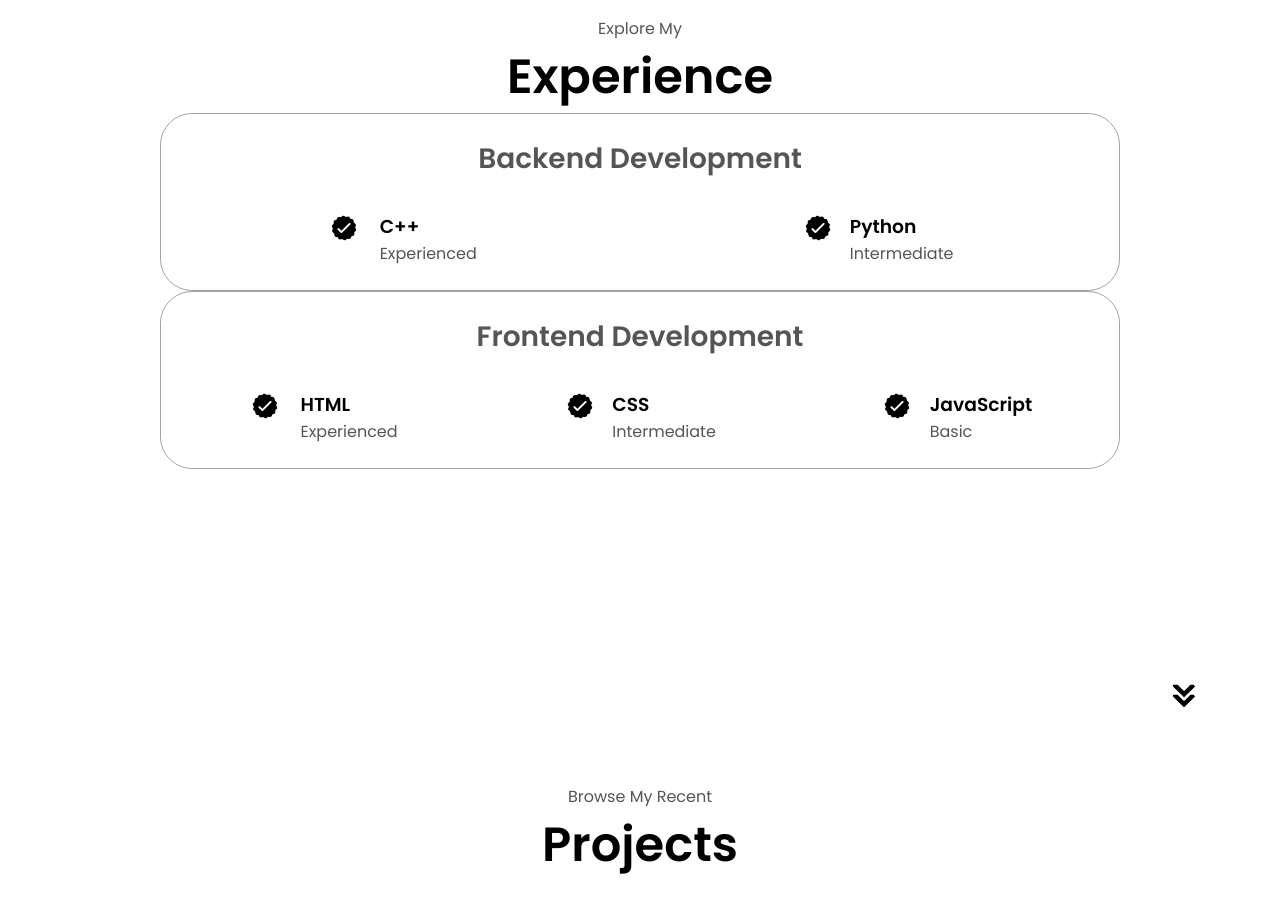
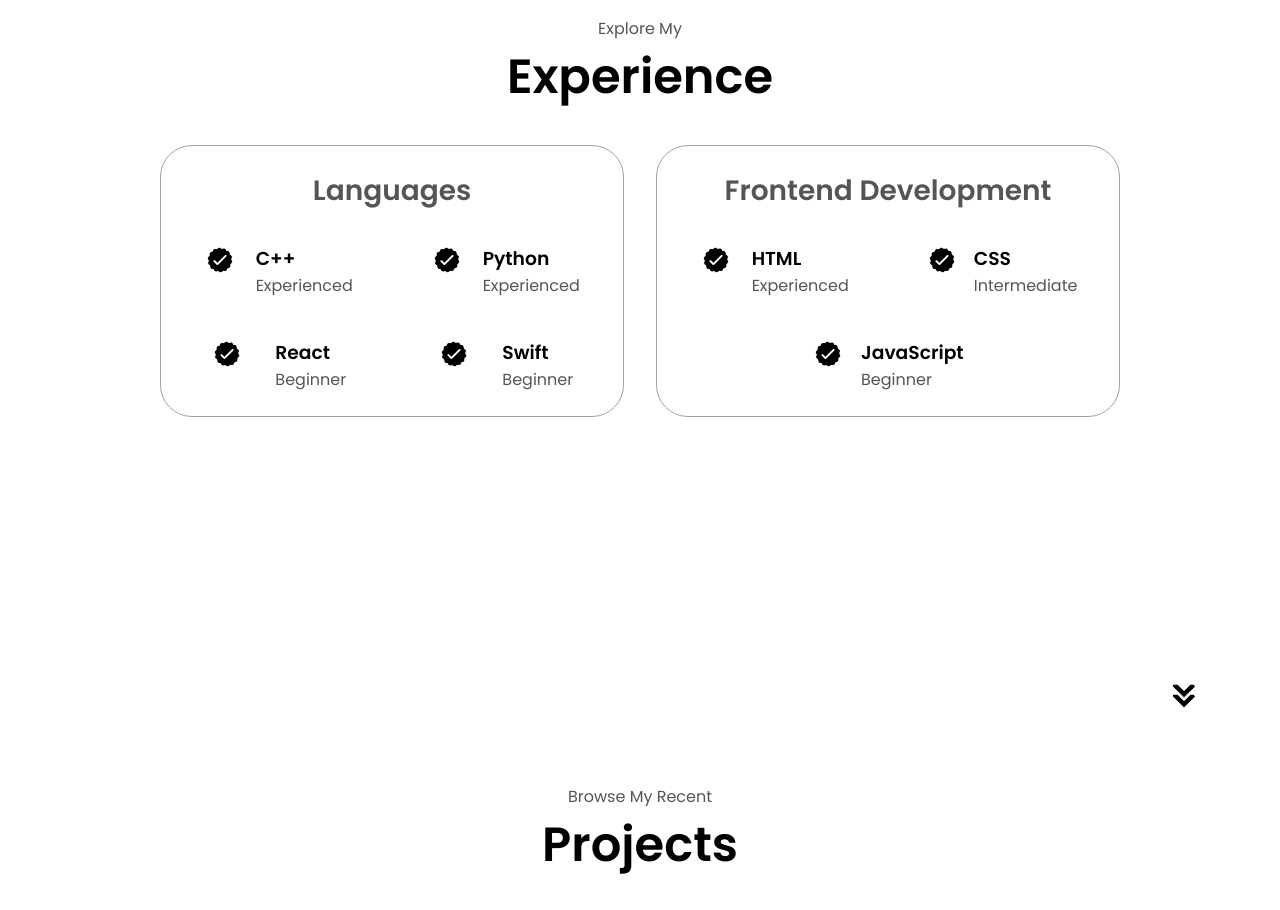
Before and after one commit to connergroth/portfolio-website, a plain HTML site: page index.html in a window 1280 px wide. Shown: the part 1680-2590 px from the top of the page. Drawn offline with Linux system fonts and the light colour scheme.

Commit message:
fixed some issues

```diff
--- a/index.html
+++ b/index.html
@@ -19,6 +19,7 @@
                 <li><a href="#contact">Contact</a></li>
             </ul>
         </div>
+    </nav>
     </nav>
     <nav id="hamburger-nav">
     <div class="logo">Conner Groth</div>
@@ -120,15 +121,16 @@
         <p class="section__text__p1">Explore My</p>
         <h1 class="title">Experience</h1>
         <div class="experience-details-container">
+          <div class="about-containers">
             <div class="details-container">
-                <h2 class="experience-sub-title">Backend Development</h2>
+                <h2 class="experience-sub-title">Languages</h2>
                 <div class="article-container">
                   <article>
                     <img
-                            src="assets/checkmark.png"
+                      src="./assets/checkmark.png"
                       alt="Experience icon"
-                            class = "icon"
-                        >
+                      class="icon"
+                    />
                     <div>
                       <h3>C++</h3>
                       <p>Experienced</p>
@@ -136,13 +138,35 @@
                   </article>
                   <article>
                     <img
-                            src="assets/checkmark.png"
+                      src="./assets/checkmark.png"
                       alt="Experience icon"
-                            class = "icon"
-                        >
+                      class="icon"
+                    />
                     <div>
                       <h3>Python</h3>
-                            <p>Intermediate</p>
+                      <p>Experienced</p>
+                    </div>
+                  </article>
+                  <article>
+                    <img
+                      src="./assets/checkmark.png"
+                      alt="Experience icon"
+                      class="icon"
+                    />
+                    <div>
+                      <h3>React</h3>
+                      <p>Beginner</p>
+                    </div>
+                  </article>
+                  <article>
+                      <img
+                        src="./assets/checkmark.png"
+                        alt="Experience icon"
+                        class="icon"
+                      />
+                      <div>
+                        <h3>Swift</h3>
+                        <p>Beginner</p>
                       </div>
                     </article>
                 </div>
@@ -152,10 +176,10 @@
               <div class="article-container">
                 <article>
                   <img
-                            src="assets/checkmark.png"
+                    src="./assets/checkmark.png"
                     alt="Experience icon"
-                            class = "icon"
-                        >
+                    class="icon"
+                  />
                   <div>
                     <h3>HTML</h3>
                     <p>Experienced</p>
@@ -163,10 +187,10 @@
                 </article>
                 <article>
                   <img
-                            src="assets/checkmark.png"
+                    src="./assets/checkmark.png"
                     alt="Experience icon"
-                            class = "icon"
-                        >
+                    class="icon"
+                  />
                   <div>
                     <h3>CSS</h3>
                     <p>Intermediate</p>
@@ -174,13 +198,13 @@
                 </article>
                 <article>
                     <img
-                            src="assets/checkmark.png"
+                      src="./assets/checkmark.png"
                       alt="Experience icon"
-                            class = "icon"
-                        >
+                      class="icon"
+                    />
                     <div>
                       <h3>JavaScript</h3>
-                            <p>Basic</p>
+                      <p>Beginner</p>
                     </div>
                   </article>
               </div>
@@ -188,10 +212,12 @@
           </div>
         </div>
         <img
-            src="./assets/arrow.png" alt="Arrow icon"
+          src="./assets/arrow.png"
+          alt="Arrow icon"
           class="icon arrow"
           onclick="location.href='./#projects'"
-        >
+        />
+      </section>
     </section>
     <section id="projects">
         <p class="section__text__p1">Browse My Recent</p>
--- a/mediaqueries.css
+++ b/mediaqueries.css
@@ -3,12 +3,14 @@
       height: 83vh;
       margin-bottom: 6rem;
     }
-    .about-containers{
+    .about-containers {
       flex-wrap: wrap;
     }
+    #contact,
+    #projects {
+      height: fit-content;
     }
-
-
+  }
 
   @media screen and (max-width: 1200px) {
     #desktop-nav {
@@ -17,23 +19,26 @@
     #hamburger-nav {
       display: flex;
     }
-    #experience, .experience-details-container {
+    #experience,
+    .experience-details-container {
       margin-top: 2rem;
     }
-    #profile, .section-container {
+    #profile,
+    .section-container {
       display: block;
     }
     .arrow {
       display: none;
     }
-    section, .section-container {
-        height : fit-content;
+    section,
+    .section-container {
+      height: fit-content;
     }
     section {
       margin: 0 5%;
     }
     .section__pic-container {
-        width: 75px;
+      width: 275px;
       height: 275px;
       margin: 0 auto 2rem;
     }
@@ -43,7 +48,8 @@
   }
 
   @media screen and (max-width: 600px) {
-    #contact, footer {
+    #contact,
+    footer {
       height: 40vh;
     }
     #profile {
@@ -57,22 +63,25 @@
       height: fit-content;
       margin-bottom: 2rem;
     }
-    .about-containers, .contact-info-upper-container, .btn-container {
+    .about-containers,
+    .contact-info-upper-container,
+    .btn-container {
       flex-wrap: wrap;
     }
     .contact-info-container {
       margin: 0;
     }
-    .contact-info-container p, .nav-links li a {
+    .contact-info-container p,
+    .nav-links li a {
       font-size: 1rem;
     }
     .experience-sub-title {
       font-size: 1.25rem;
     }
     .logo {
-        font-size: 1.5 rem;
+      font-size: 1.5rem;
     }
-    .nav_links {
+    .nav-links {
       flex-direction: column;
       gap: 0.5rem;
       text-align: center;
```
Lines whose indentation alone changed are shown as unchanged.
